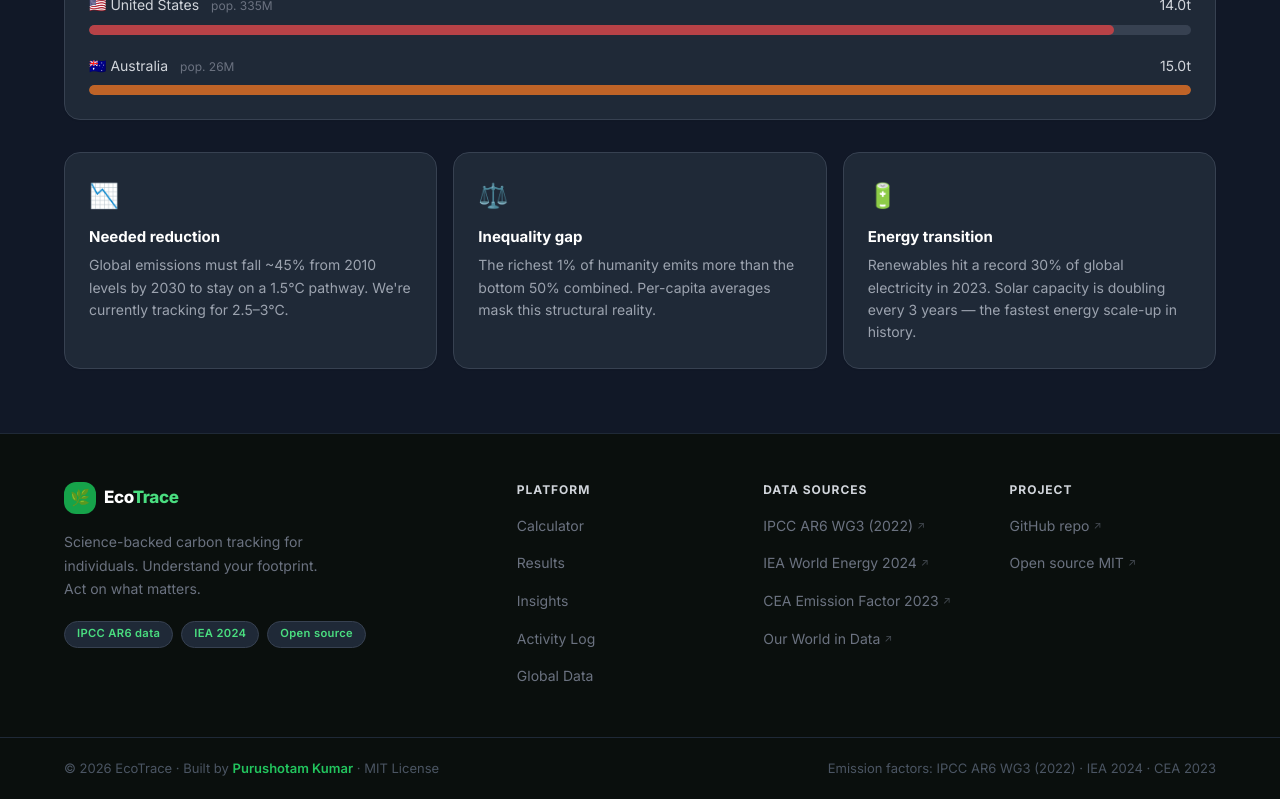
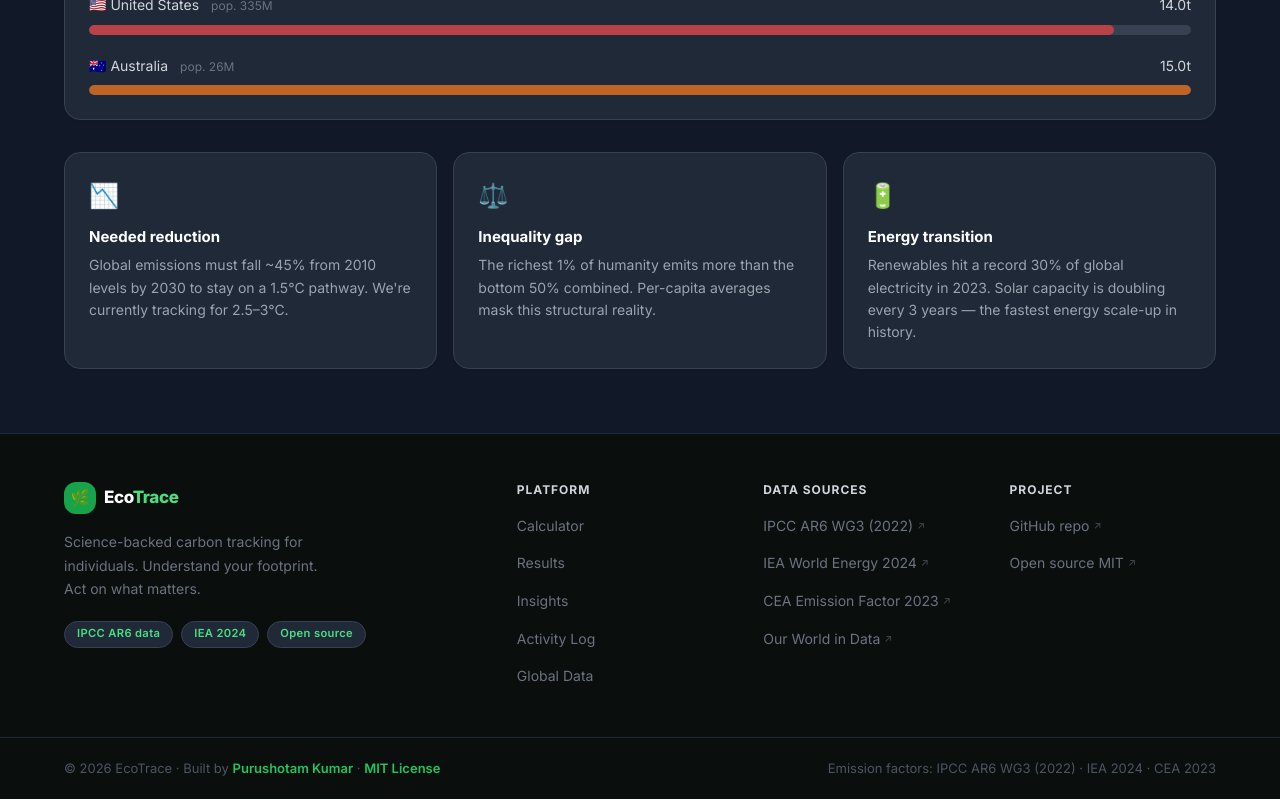
Before and after one commit to Quantorix-Field/ecotrace-carbon-platform, a React (Vite) app: page / in a window 1280 px wide. Shown: the part 3336-4136 px from the top of the page. Built offline with nearby package versions, Linux system fonts and the light colour scheme.

Commit message:
Update Footer.jsx

```diff
--- a/src/components/Footer.jsx
+++ b/src/components/Footer.jsx
@@ -116,7 +116,7 @@ export default function Footer() {
             >
               Purushotam Kumar
             </a>{" "}
-            · MIT License
+            · <a href="https://github.com/Quantorix-Field/ecotrace-carbon-platform/blob/main/LICENSE" target="_blank" rel="noopener noreferrer" style={{color: "var(--green-500)", textDecoration: "none", fontWeight: 600}}>MIT License</a>
           </p>
           <p style={{ fontSize: "0.8125rem", color: "var(--gray-600)", margin: 0, textAlign: "right" }}>
             Emission factors: IPCC AR6 WG3 (2022) · IEA 2024 · CEA 2023
```
